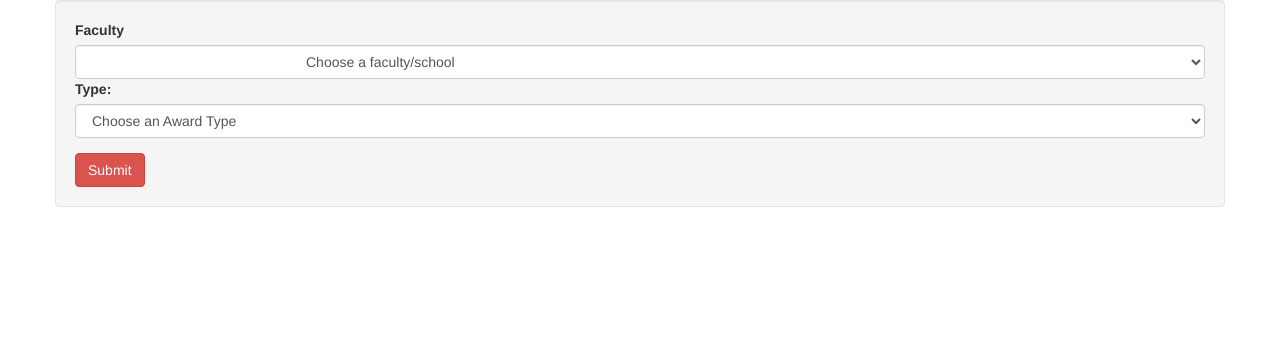
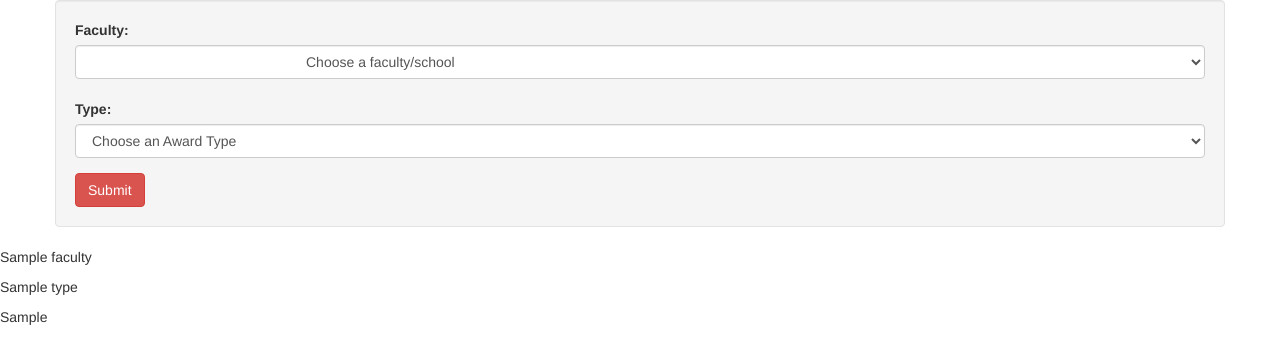
Before and after one commit to jennifertran/SearchEngineAward, a Flask app: template templates/index.html in a window 1280 px wide. Shown: the top 364 px of the page. Run offline with Flask 2, Linux system fonts and the light colour scheme; the template is opened without the code that fills it: most values are stand-ins (such as "Sample title", 1, 10 or a date in 2020); some libraries are stand-ins or nearby versions.

Commit message:
POST request now shows result in form page

```diff
--- a/main.py
+++ b/main.py
@@ -1,23 +1,28 @@
-from flask import Flask, request, render_template
+from flask import Flask, request
 import ExtractData
+import os
+import jinja2
+
+# Makes a new file system path by joining the location of the current file to
+template_dir = os.path.join(os.path.dirname(__file__), 'templates')
+jinja_env = jinja2.Environment(loader = jinja2.FileSystemLoader(template_dir), autoescape=True)
+
 app = Flask(__name__)
 
 # @ signifies a decorator - a way to wrap a function and modifying it's behaviour
-@app.route('/')
+@app.route('/', methods=['GET', 'POST'])
 def index():
-    return render_template("index.html")
+    template = jinja_env.get_template('index.html')
 
-@app.route('/searchResult',  methods=['GET','POST'])
-def searchResult():
-    currFaculty = request.form['faculty']
-    currType = request.form['type']
+    if request.method == 'POST':
+        currFaculty = request.form['faculty']
+        currType = request.form['type']
+        data = ExtractData.passResult(currFaculty, currType)
+        template = jinja_env.get_template('index.html')
 
+        return template.render(dataReturned=data,faculty=currFaculty, type=currType)
 
-    stuff = ExtractData.passResult(currFaculty, currType)
-
-    #stuff = ExtractData.passResult()
-
-    return render_template("searchResult.html", passResult=stuff, faculty=currFaculty, type=currType)
+    return template.render()
 
 # Kicks the entire app off in our web server
 # only if this file had run
--- a/static/global.css
+++ b/static/global.css
@@ -12,7 +12,7 @@ h2 {
 }
 
 #type-form {
-  padding-left: 20px;
+  padding-top: 20px;
 }
 
 #wrapper {
@@ -22,6 +22,9 @@ h2 {
 }
 
 .container {
-  width: 350px;
   align-items: center;
 }
+
+.well {
+  width: 60%;
+}
--- a/templates/index.html
+++ b/templates/index.html
@@ -6,15 +6,15 @@
   <link rel="stylesheet" href="https://maxcdn.bootstrapcdn.com/bootstrap/3.3.7/css/bootstrap.min.css"
         integrity="sha384-BVYiiSIFeK1dGmJRAkycuHAHRg32OmUcww7on3RYdg4Va+PmSTsz/K68vbdEjh4u" crossorigin="anonymous">
   <meta charset="UTF-8">
+  <meta name="viewport" content="width=device-width, initial-scale=1, user-scalable=no">
   <title>Search Awards Database</title>
-  <!-- Latest compiled and minified CSS -->
 </head>
 <body>
 
 <div class="container well">
-  <form class="form" action="http://localhost:5000/searchResult" method="post">
+  <form class="form" action="/" method="post">
     <div class="form-group">
-      <label for="faculty">Faculty</label>
+      <label for="faculty">Faculty:</label>
       <select class="form-control" name="faculty" id="faculty">
         <option value="-1">Choose a faculty/school</option>
         <option value="View all faculties">View all faculties</option>
@@ -55,7 +55,7 @@
         <option value="Western College of Veterinary Medicine">Western College of Veterinary Medicine</option>
       </select>
 
-      <div class="form-group type-form">
+      <div class="form-group type-form" style="padding-top: 20px;">
         <label for="faculty">Type:</label>
         <select class="form-control" name="type" id="type">
           <option value="-1">Choose an Award Type</option>
@@ -73,27 +73,13 @@
 
     <input type="submit" name="submit" class="btn btn-danger">
   </form>
+
 </div>
 
+<p>{{faculty}}</p>
+<p>{{type}}</p>
 
-<!--<div class="row">-->
-<!--<div class="col-md-6">-->
-<!--<center>-->
-<!--<p>* Faculty:</p>-->
-<!--<select name="faculty" id="faculty">-->
-
-<!--</select>-->
-<!--</center>-->
-<!--</div>-->
-<!--<div class="col-md-6">-->
-<!--<center>-->
-<!--<p>* Type:</p>-->
-
-<!--</center>-->
-<!--</div>-->
-<!--</div>-->
-
-<!--<div id="wrapper"><input type="submit" name="Search" class="recordButton" onclick="return validate()" value="Search"></div>-->
+<p>{{dataReturned}}</p>
 
 <!-- Latest compiled and minified JavaScript -->
 <script
```
Also changed, not shown: ExtractData.py (+3 -5 lines), templates/searchResult.html (+6 -13 lines).
